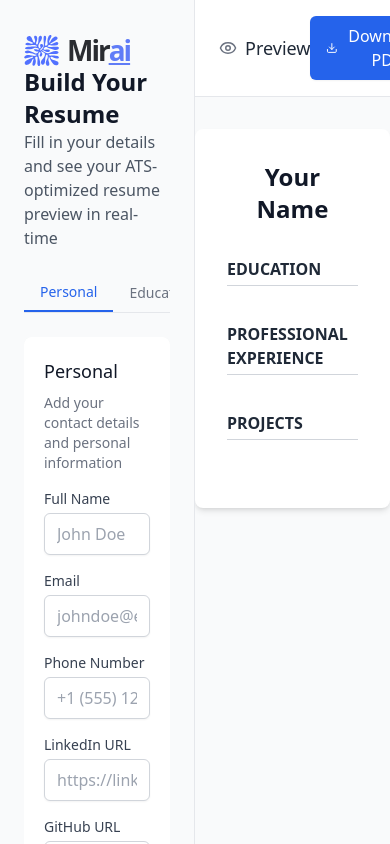
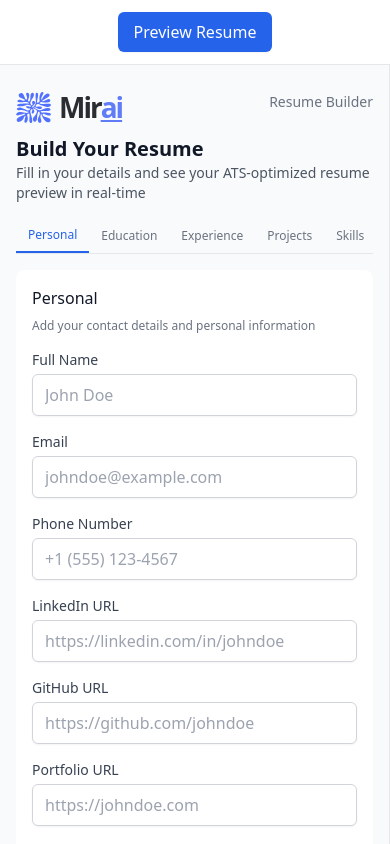
Before and after one commit to ganeshdanuri/mirai, a React (Vite) app in the folder client/: page /resume in a window 390 px wide. Built offline with nearby package versions, Linux system fonts and the light colour scheme; a web font is replaced by a local one; what @react-pdf/renderer would draw is missing.

Commit message:
added mobile responsivness

```diff
--- a/client/src/components/ResumeBuilder/ResumeBuilder.jsx
+++ b/client/src/components/ResumeBuilder/ResumeBuilder.jsx
@@ -3,6 +3,11 @@ import ResumeForm from "./ResumeForm";
 import ResumePreview from "./ResumePreview";
 
 const ResumeBuilder = () => {
+  // State to track if we're in mobile view
+  const [isMobileView, setIsMobileView] = useState(false);
+  // State to toggle between form and preview in mobile view
+  const [showPreview, setShowPreview] = useState(false);
+
   // Initialize state with a more structured approach for multiple entries
   const [userData, setUserData] = useState({
     // Personal information
@@ -49,6 +54,22 @@ const ResumeBuilder = () => {
       otherSkills: "",
     },
   });
+
+  // Effect to check screen size and set the view mode
+  useEffect(() => {
+    const checkScreenSize = () => {
+      setIsMobileView(window.innerWidth < 768);
+    };
+
+    // Initial check
+    checkScreenSize();
+
+    // Add event listener for resize
+    window.addEventListener("resize", checkScreenSize);
+
+    // Cleanup
+    return () => window.removeEventListener("resize", checkScreenSize);
+  }, []);
 
   // Load saved draft from localStorage
   useEffect(() => {
@@ -256,10 +277,38 @@ const ResumeBuilder = () => {
     }
   };
 
+  // Toggle between form and preview in mobile view
+  const toggleView = () => {
+    setShowPreview(!showPreview);
+  };
+
   return (
-    <div className="flex h-screen bg-gray-50">
+    <div className="flex flex-col md:flex-row h-screen bg-gray-50">
+      {/* Mobile View Toggle Button */}
+      {isMobileView && (
+        <div className="bg-white p-3 flex justify-center border-b border-gray-200">
+          <button
+            onClick={toggleView}
+            className="inline-flex items-center px-4 py-2 bg-blue-600 text-white rounded-md hover:bg-blue-700 transition-colors shadow-sm"
+          >
+            {showPreview ? "Edit Resume" : "Preview Resume"}
+          </button>
+        </div>
+      )}
+
       {/* Left panel - Form */}
-      <div className="w-1/2 h-full overflow-auto border-r border-gray-200">
+      <div
+        className={`
+          ${
+            isMobileView
+              ? showPreview
+                ? "hidden"
+                : "w-full h-[calc(100vh-56px)]"
+              : "w-full md:w-1/2 h-full"
+          }
+          overflow-auto border-r border-gray-200
+        `}
+      >
         <ResumeForm
           userData={userData}
           updateBasicField={updateBasicField}
@@ -267,12 +316,28 @@ const ResumeBuilder = () => {
           addNewEntry={addNewEntry}
           removeEntry={removeEntry}
           saveDraft={saveDraft}
+          isMobileView={isMobileView}
         />
       </div>
 
       {/* Right panel - Preview */}
-      <div className="w-1/2 h-full overflow-auto">
-        <ResumePreview userData={userData} />
+      <div
+        className={`
+          ${
+            isMobileView
+              ? showPreview
+                ? "w-full h-[calc(100vh-56px)]"
+                : "hidden"
+              : "w-full md:w-1/2 h-full"
+          }
+          overflow-auto
+        `}
+      >
+        <ResumePreview
+          userData={userData}
+          isMobileView={isMobileView}
+          toggleView={isMobileView ? toggleView : null}
+        />
       </div>
     </div>
   );
--- a/client/src/components/ResumeBuilder/ResumeForm.jsx
+++ b/client/src/components/ResumeBuilder/ResumeForm.jsx
@@ -1,7 +1,14 @@
 import { useState } from "react";
 import * as Tabs from "@radix-ui/react-tabs";
 import * as ScrollArea from "@radix-ui/react-scroll-area";
-import { Save, ChevronRight, ChevronLeft, Plus, Trash2 } from "lucide-react";
+import {
+  Save,
+  ChevronRight,
+  ChevronLeft,
+  Plus,
+  Trash2,
+  Eye,
+} from "lucide-react";
 import AIAssistantButton from "./AIAssistantButton";
 import AppLogo from "../AppLogo";
 
@@ -273,6 +280,7 @@ const ResumeForm = ({
   addNewEntry,
   removeEntry,
   saveDraft,
+  isMobileView,
 }) => {
   const [sections] = useState(defaultSections);
   const [selectedTab, setSelectedTab] = useState("personal");
@@ -298,26 +306,33 @@ const ResumeForm = ({
   };
 
   return (
-    <div className="p-6">
+    <div className="p-4 md:p-6">
+      <div className="flex justify-between items-center">
         <AppLogo />
-      <div className="mb-6">
-        <h2 className="text-2xl font-bold text-gray-900">Build Your Resume</h2>
-        <p className="text-gray-600">
+        {/* Show logo in smaller size on mobile */}
+        <div className="md:hidden text-sm text-gray-500">Resume Builder</div>
+      </div>
+      <div className="mb-4 md:mb-6 mt-3">
+        <h2 className="text-xl md:text-2xl font-bold text-gray-900">
+          Build Your Resume
+        </h2>
+        <p className="text-sm md:text-base text-gray-600">
           Fill in your details and see your ATS-optimized resume preview in
           real-time
         </p>
       </div>
 
       <Tabs.Root value={selectedTab} onValueChange={setSelectedTab}>
+        <div className="overflow-x-auto">
           <Tabs.List
-          className="flex border-b border-gray-200 mb-6 overflow-x-auto"
+            className="flex border-b border-gray-200 mb-4 md:mb-6 min-w-max"
             aria-label="Resume Sections"
           >
             {sections.map((section) => (
               <Tabs.Trigger
                 key={section.id}
                 value={section.id}
-              className={`px-4 py-2 text-sm font-medium focus:outline-none whitespace-nowrap
+                className={`px-3 md:px-4 py-2 text-xs md:text-sm font-medium focus:outline-none whitespace-nowrap
                   ${
                     selectedTab === section.id
                       ? "text-blue-600 border-b-2 border-blue-600"
@@ -328,8 +343,9 @@ const ResumeForm = ({
               </Tabs.Trigger>
             ))}
           </Tabs.List>
+        </div>
 
-        <ScrollArea.Root className="h-[calc(100vh-240px)] w-full overflow-hidden">
+        <ScrollArea.Root className="h-[calc(100vh-200px)] md:h-[calc(100vh-240px)] w-full overflow-hidden">
           <ScrollArea.Viewport className="h-full w-full rounded">
             {sections.map((section) => (
               <Tabs.Content
@@ -337,11 +353,11 @@ const ResumeForm = ({
                 value={section.id}
                 className="focus:outline-none"
               >
-                <div className="bg-white p-5 rounded-lg shadow-sm mb-4">
-                  <h3 className="text-lg font-medium text-gray-900 mb-2">
+                <div className="bg-white p-4 md:p-5 rounded-lg shadow-sm mb-4">
+                  <h3 className="text-md md:text-lg font-medium text-gray-900 mb-2">
                     {section.label}
                   </h3>
-                  <p className="text-sm text-gray-500 mb-4">
+                  <p className="text-xs md:text-sm text-gray-500 mb-4">
                     {section.description}
                   </p>
 
@@ -380,12 +396,12 @@ const ResumeForm = ({
           </ScrollArea.Scrollbar>
         </ScrollArea.Root>
 
-        <div className="flex justify-between mt-6">
+        <div className="flex justify-between mt-4 md:mt-6">
           <button
             type="button"
             onClick={goToPrevTab}
             disabled={selectedTab === sections[0].id}
-            className={`inline-flex items-center px-3 py-2 border rounded-md text-sm font-medium
+            className={`inline-flex items-center px-2 md:px-3 py-1 md:py-2 border rounded-md text-xs md:text-sm font-medium
               ${
                 selectedTab === sections[0].id
                   ? "text-gray-400 bg-gray-100 cursor-not-allowed"
@@ -393,24 +409,24 @@ const ResumeForm = ({
               }`}
           >
             <ChevronLeft className="h-4 w-4 mr-1" />
-            Previous
+            Prev
           </button>
 
           <div className="space-x-2">
             <button
               type="button"
-              className="inline-flex items-center px-3 py-2 border border-gray-300 shadow-sm text-sm font-medium rounded-md text-gray-700 bg-white hover:bg-gray-50 focus:outline-none focus:ring-2 focus:ring-offset-2 focus:ring-blue-500"
+              className="inline-flex items-center px-2 md:px-3 py-1 md:py-2 border border-gray-300 shadow-sm text-xs md:text-sm font-medium rounded-md text-gray-700 bg-white hover:bg-gray-50 focus:outline-none focus:ring-2 focus:ring-offset-2 focus:ring-blue-500"
               onClick={saveDraft}
             >
               <Save className="h-4 w-4 mr-1" />
-              Save Draft
+              Save
             </button>
 
             <button
               type="button"
               onClick={goToNextTab}
               disabled={selectedTab === sections[sections.length - 1].id}
-              className={`inline-flex items-center px-4 py-2 border rounded-md text-sm font-medium
+              className={`inline-flex items-center px-2 md:px-4 py-1 md:py-2 border rounded-md text-xs md:text-sm font-medium
                 ${
                   selectedTab === sections[sections.length - 1].id
                     ? "text-gray-400 bg-gray-100 cursor-not-allowed"
--- a/client/src/components/ResumeBuilder/ResumePreview.jsx
+++ b/client/src/components/ResumeBuilder/ResumePreview.jsx
@@ -308,14 +308,14 @@ const ResumePDF = memo(({ userData }) => {
 // Memo-wrapped Education item component
 const EducationItem = memo(({ edu }) => (
   <div className="mb-4">
-    <div className="flex justify-between items-start">
+    <div className="flex flex-col sm:flex-row justify-between items-start">
       <div>
         <h4 className="font-semibold text-gray-800">
           {edu?.collegeName || ""}
         </h4>
         <p className="text-sm text-gray-600 italic">{edu?.course || ""}</p>
       </div>
-      <p className="text-sm text-gray-500">
+      <p className="text-sm text-gray-500 mt-1 sm:mt-0">
         {edu?.eduFrom ? `${edu.eduFrom} - ${edu.eduTo || "Present"}` : ""}
       </p>
     </div>
@@ -325,12 +325,12 @@ const EducationItem = memo(({ edu }) => (
 // Memo-wrapped Experience item component
 const ExperienceItem = memo(({ exp }) => (
   <div className="mb-6">
-    <div className="flex justify-between items-start">
+    <div className="flex flex-col sm:flex-row justify-between items-start">
       <div>
         <h4 className="font-semibold text-gray-800">{exp?.jobTitle || ""}</h4>
         <p className="text-sm text-gray-600 italic">{exp?.companyName || ""}</p>
       </div>
-      <p className="text-sm text-gray-500">
+      <p className="text-sm text-gray-500 mt-1 sm:mt-0">
         {exp?.workFrom ? `${exp.workFrom} - ${exp.workTo || "Present"}` : ""}
       </p>
     </div>
@@ -349,7 +349,7 @@ const ExperienceItem = memo(({ exp }) => (
 // Memo-wrapped Project item component
 const ProjectItem = memo(({ project }) => (
   <div className="mb-5">
-    <div className="flex justify-between items-start">
+    <div className="flex flex-col sm:flex-row justify-between items-start">
       <div>
         <h4 className="font-semibold text-gray-800">
           {project?.projectName || ""}
@@ -433,21 +433,21 @@ const ResumePreview = ({ userData }) => {
     return (
       <div className="space-y-2 text-sm">
         {frontendSkills && (
-          <div className="flex">
+          <div className="flex flex-col sm:flex-row">
             <span className="font-medium w-20">Frontend:</span>
-            <span className="text-gray-700">{frontendSkills}</span>
+            <span className="text-gray-700 sm:pl-0 pl-4">{frontendSkills}</span>
           </div>
         )}
         {backendSkills && (
-          <div className="flex">
+          <div className="flex flex-col sm:flex-row">
             <span className="font-medium w-20">Backend:</span>
-            <span className="text-gray-700">{backendSkills}</span>
+            <span className="text-gray-700 sm:pl-0 pl-4">{backendSkills}</span>
           </div>
         )}
         {otherSkills && (
-          <div className="flex">
+          <div className="flex flex-col sm:flex-row">
             <span className="font-medium w-20">Other:</span>
-            <span className="text-gray-700">{otherSkills}</span>
+            <span className="text-gray-700 sm:pl-0 pl-4">{otherSkills}</span>
           </div>
         )}
       </div>
@@ -457,15 +457,15 @@ const ResumePreview = ({ userData }) => {
   return (
     <div className="w-full h-full flex flex-col bg-gray-50">
       {/* Header with actions */}
-      <div className="bg-white border-b border-gray-200 py-4 px-6 sticky top-0 z-10">
-        <div className="flex justify-between items-center">
-          <h3 className="text-lg font-medium text-gray-800 flex items-center gap-2">
+      <div className="bg-white border-b border-gray-200 py-3 px-4 sm:px-6 sticky top-0 z-10">
+        <div className="flex flex-col sm:flex-row justify-between items-center">
+          <h3 className="text-lg font-medium text-gray-800 flex items-center gap-2 mb-3 sm:mb-0">
             <Eye size={18} className="text-gray-500" />
             Preview
           </h3>
           <button
             onClick={handleDownload}
-            className="flex items-center gap-2 px-4 py-2 bg-blue-600 text-white rounded-md hover:bg-blue-700 transition-colors shadow-sm"
+            className="flex w-full sm:w-auto items-center justify-center gap-2 px-4 py-2 bg-blue-600 text-white rounded-md hover:bg-blue-700 transition-colors shadow-sm"
           >
             <Download size={16} />
             <span>Download PDF</span>
@@ -475,13 +475,13 @@ const ResumePreview = ({ userData }) => {
 
       {/* Resume Preview - HTML Version (More efficient than PDF for preview) */}
       <div className="flex-grow overflow-auto">
-        <div className="max-w-3xl mx-auto my-8 bg-white shadow-md rounded-lg p-8 print:shadow-none">
+        <div className="max-w-3xl mx-auto my-4 sm:my-8 bg-white shadow-md rounded-lg p-4 sm:p-8 print:shadow-none">
           {/* Header/Contact Information */}
-          <div className="text-center mb-8">
-            <h1 className="text-2xl font-bold text-gray-900 mb-2">
+          <div className="text-center mb-6 sm:mb-8">
+            <h1 className="text-xl sm:text-2xl font-bold text-gray-900 mb-2">
               {safeUserData.personal?.name || "Your Name"}
             </h1>
-            <p className="text-sm text-gray-600">
+            <p className="text-xs sm:text-sm text-gray-600 flex flex-wrap justify-center">
               {safeUserData.personal?.email && (
                 <span className="inline-block mx-1">
                   {safeUserData.personal.email}
```
Lines whose indentation alone changed are shown as unchanged.
